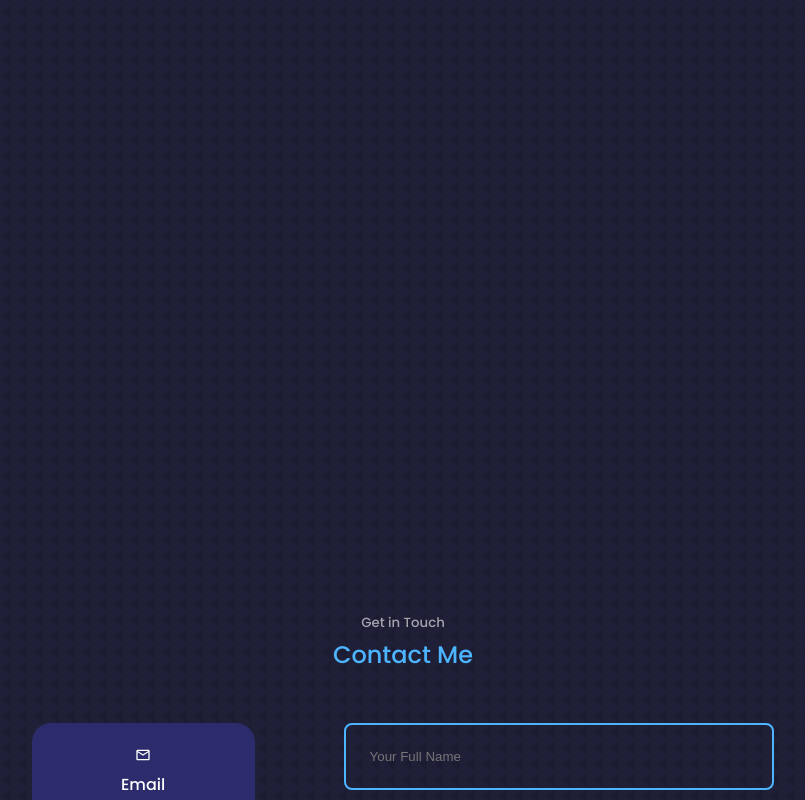
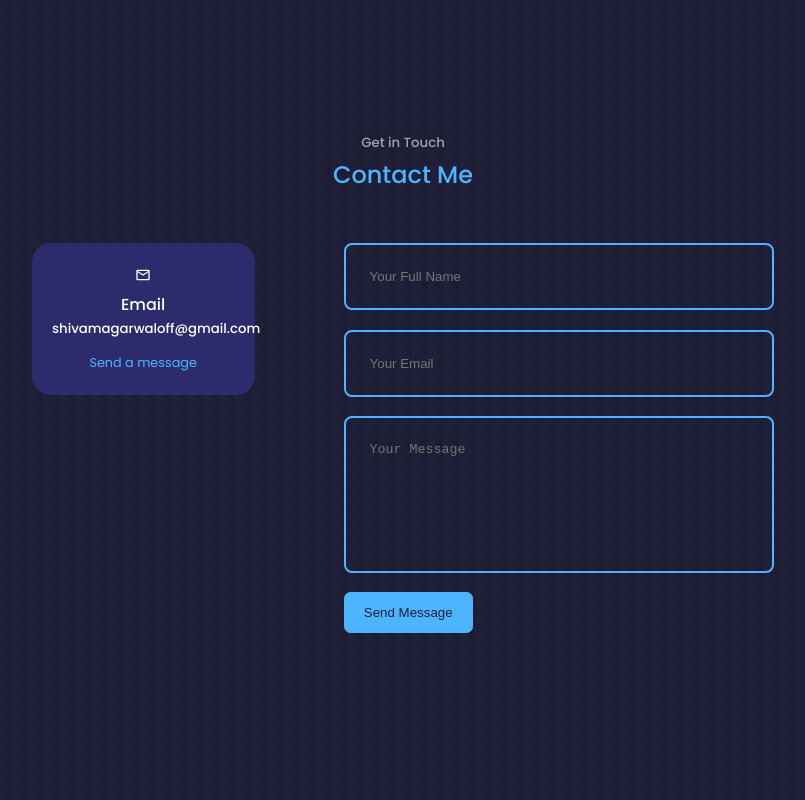
Before and after one commit to StillAbeginnerr/Personal_Shivam, a React (Create React App) app: page / in a window 1280 px wide. Shown: the part 4700-5500 px from the top of the page, without its empty margins (237-1042 px from the left). Built offline with nearby package versions, Linux system fonts and the light colour scheme.

Commit message:
Update Contact.css

```diff
--- a/src/components/Contact/Contact.css
+++ b/src/components/Contact/Contact.css
@@ -1,5 +1,5 @@
 #contact{
-    margin-top: 50rem
+    margin-top: 20rem
 }
 
 .container.contact__container{
```
